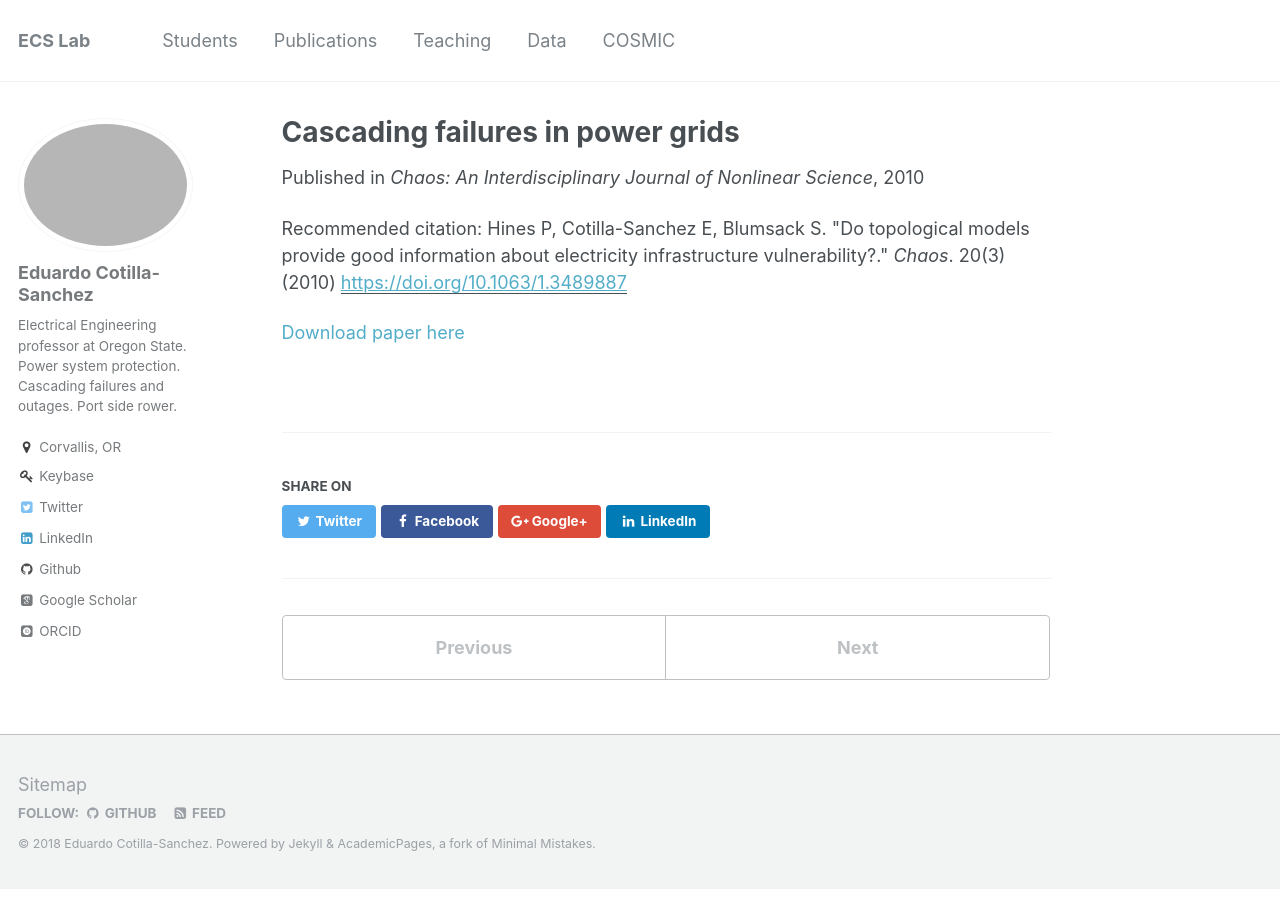
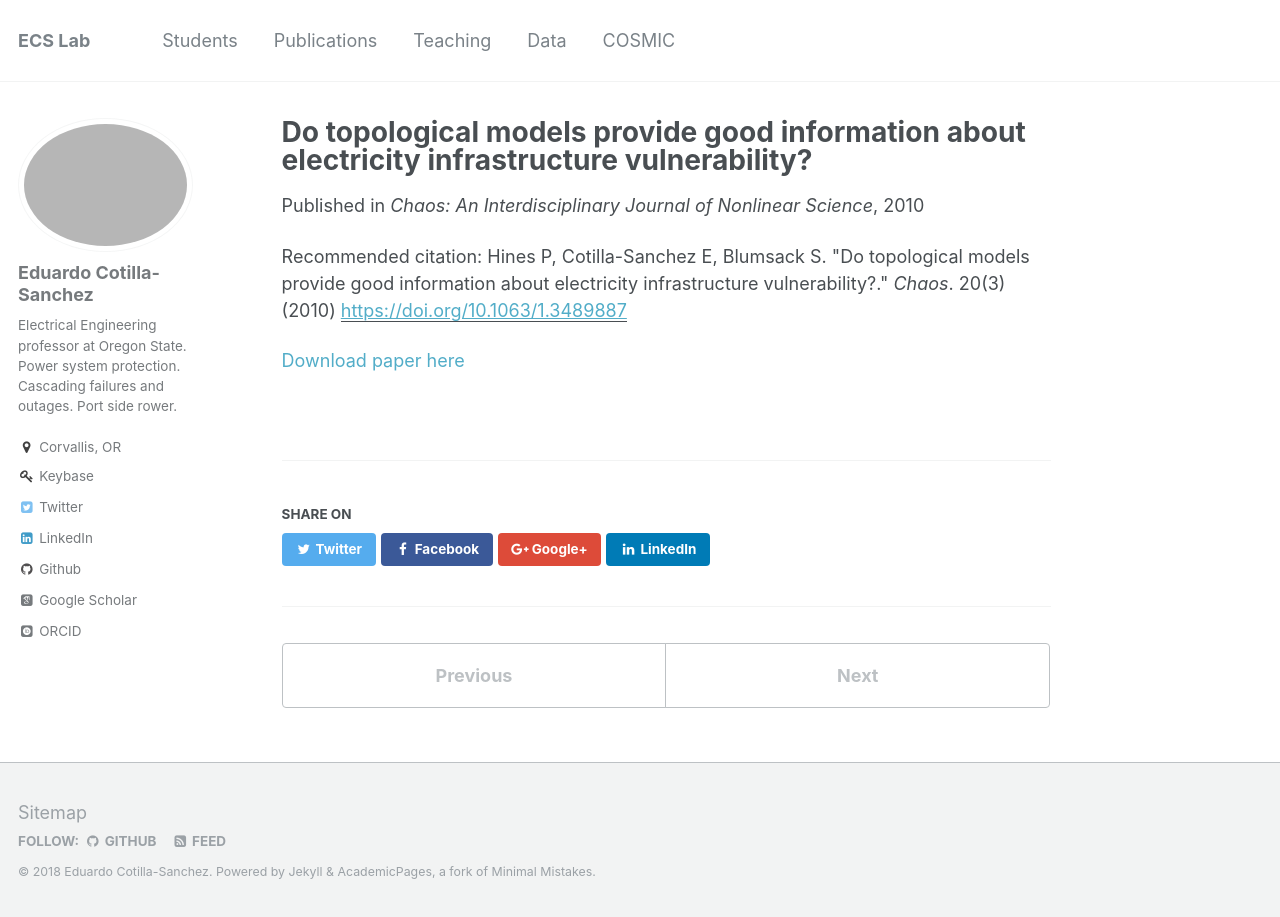
Before and after one commit to ecotillasanchez/ecotillasanchez.github.io, a Jekyll site: the page built from _publications/2010-09-28.md, in a window 1280 px wide. Built offline with Jekyll 4.4.1, drawn with Linux system fonts in a browser that asks for light colours; some web fonts are replaced.

Commit message:
Loading papers 2/n.

```diff
--- a/_publications/2009-09-11-cascading_failures_in_power_grids.md
+++ b/_publications/2010-09-28.md
@@ -1,7 +1,7 @@
 ---
-title: "Cascading failures in power grids"
+title: "Do topological models provide good information about electricity infrastructure vulnerability?"
 collection: publications
-permalink: /publication/2010-09-28-Do_topological_models_provide_good_information_about_electricity_infrastructure_vulnerability
+permalink: /publication/2010-09-28
 excerpt: 'In order to identify the extent to which results from topological graph models are useful for modeling vulnerability in electricity infrastructure, we measure the susceptibility of power networks to random failures and directed attacks using three measures of vulnerability: characteristic path lengths, connectivity loss, and blackout sizes. The first two are purely topological metrics. The blackout size calculation results from a model of cascading failure in power networks. Testing the response of 40 areas within the Eastern U.S. power grid and a standard IEEE test case to a variety of attack/failure vectors indicates that directed attacks result in larger failures using all three vulnerability measures, but the attack-vectors that appear to cause the most damage depend on the measure chosen. While the topological metrics and the power grid model show some similar trends, the vulnerability metrics for individual simulations show only a mild correlation. We conclude that evaluating vulnerability in power networks using purely topological metrics can be misleading.'
 date: 2010-09-28
 venue: 'Chaos: An Interdisciplinary Journal of Nonlinear Science'
```
Also changed, not shown: _publications/2009-09-11.md (renamed from _publications/2010-09-28-Do_topological_models_provide_good_information_about_electricity_infrastructure_vulnerability.md, +1 -1 lines), _publications/2012-02-15.md (renamed from _publications/2012-02-15-Comparing_the_topological_and_electrical_structure_of_the_north_american_electric_power_infrastructure.md, +1 -1 lines).
